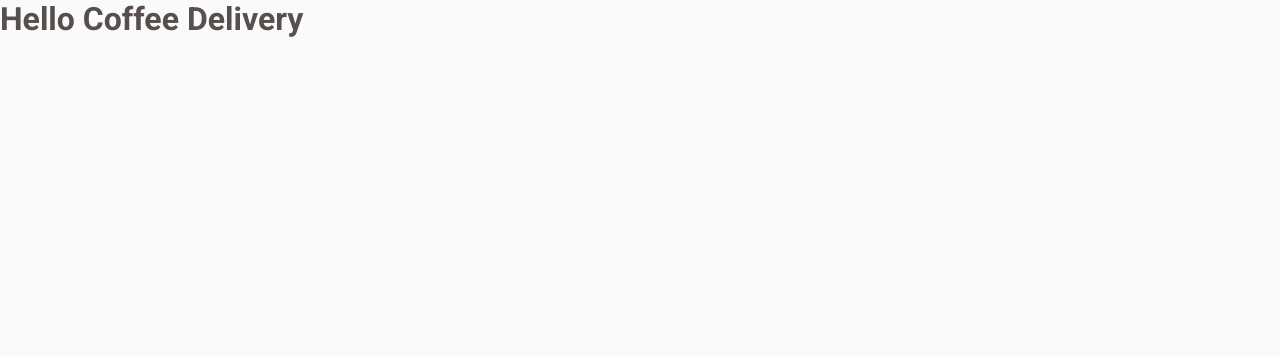
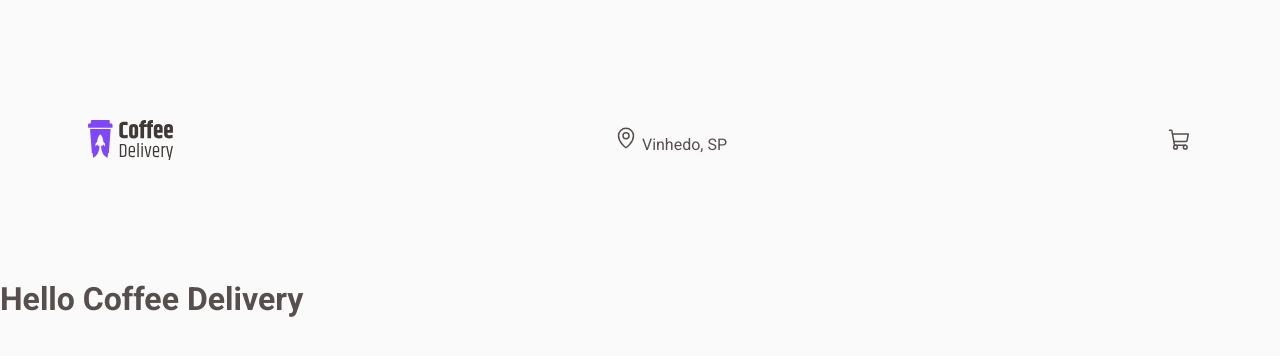
Before and after one commit to ghiberti85/ignite-coffee-delivery, a React (Vite) app: page / in a window 1280 px wide. Shown: the top 356 px of the page. Built offline with nearby package versions, Linux system fonts and the light colour scheme.

Commit message:
Default Layout and Router Configuration

```diff
--- a/package.json
+++ b/package.json
@@ -10,8 +10,10 @@
     "preview": "vite preview"
   },
   "dependencies": {
+    "phosphor-react": "^1.4.1",
     "react": "^18.2.0",
     "react-dom": "^18.2.0",
+    "react-router-dom": "^6.18.0",
     "styled-components": "^6.1.1"
   },
   "devDependencies": {
--- a/src/App.tsx
+++ b/src/App.tsx
@@ -1,13 +1,19 @@
+import { BrowserRouter } from 'react-router-dom'
+
 import { ThemeProvider } from "styled-components";
 import { GlobalStyle } from "./styles/global";
 import { defaultTheme } from "./styles/themes/default";
+import { Router } from './Router';
 
 
 export function App() {
 
   return (
     <ThemeProvider theme={defaultTheme}>
-      <h1>Hello Coffee Delivery</h1>
+      <BrowserRouter>
+        <Router />
+        <h1>Hello Coffee Delivery</h1>
+      </BrowserRouter>
       <GlobalStyle />
     </ThemeProvider>
   )
--- a/src/Router.tsx
+++ b/src/Router.tsx
@@ -0,0 +1,15 @@
+import { Routes, Route } from 'react-router-dom'
+
+import { Home } from './pages/Home'
+import { Checkout } from './pages/Checkout'
+
+import { DefaultLayout } from './layouts/DefaultLayout'
+
+export function Router() {
+    return (
+        <Routes>
+            <Route path="/" element={<DefaultLayout />}>
+            </Route>
+        </Routes>
+    );
+}
--- /dev/null
+++ b/src/components/Header/index.tsx
@@ -0,0 +1,16 @@
+import { HeaderContainer } from './styles'
+import { MapPin, ShoppingCart } from "phosphor-react";
+import logoCoffee from '../../assets/logo-coffee-delivery.svg'
+
+
+export function Header() {
+    return(
+        <HeaderContainer>
+            <img src={logoCoffee} alt="" />
+            <p><MapPin size={24} /> Vinhedo, SP</p>
+            <ShoppingCart size={24} fill="#000" />
+
+
+        </HeaderContainer>
+    )
+}
--- /dev/null
+++ b/src/components/Header/styles.ts
@@ -0,0 +1,7 @@
+import { styled } from 'styled-components'
+
+export const HeaderContainer = styled.header`
+    display: flex;
+    align-items: center;
+    justify-content: space-between;
+`;
--- /dev/null
+++ b/src/layouts/DefaultLayout/index.tsx
@@ -0,0 +1,12 @@
+import { Outlet } from 'react-router-dom'
+import { Header } from "../../components/Header"
+import { LayoutContainer } from "./styles"
+
+export function DefaultLayout() {
+    return(
+       <LayoutContainer>
+            <Header />
+            <Outlet />
+       </LayoutContainer>
+    )
+}
--- /dev/null
+++ b/src/layouts/DefaultLayout/styles.ts
@@ -0,0 +1,9 @@
+import styled from 'styled-components'
+
+export const LayoutContainer = styled.div`
+    max-width:74rem;
+    margin: 5rem auto;
+    padding: 2.5rem;
+
+    background: ${(props) => props.theme['background']};
+`;
```
Also changed, not shown: src/assets/logo-coffee-delivery.svg (added), src/pages/Checkout/index.tsx (added), src/pages/Checkout/styles.ts (added), src/pages/Home/index.ts (added), src/pages/Home/styles.tsx (added), 1 other file (tests, documents, lock files or other folders).
